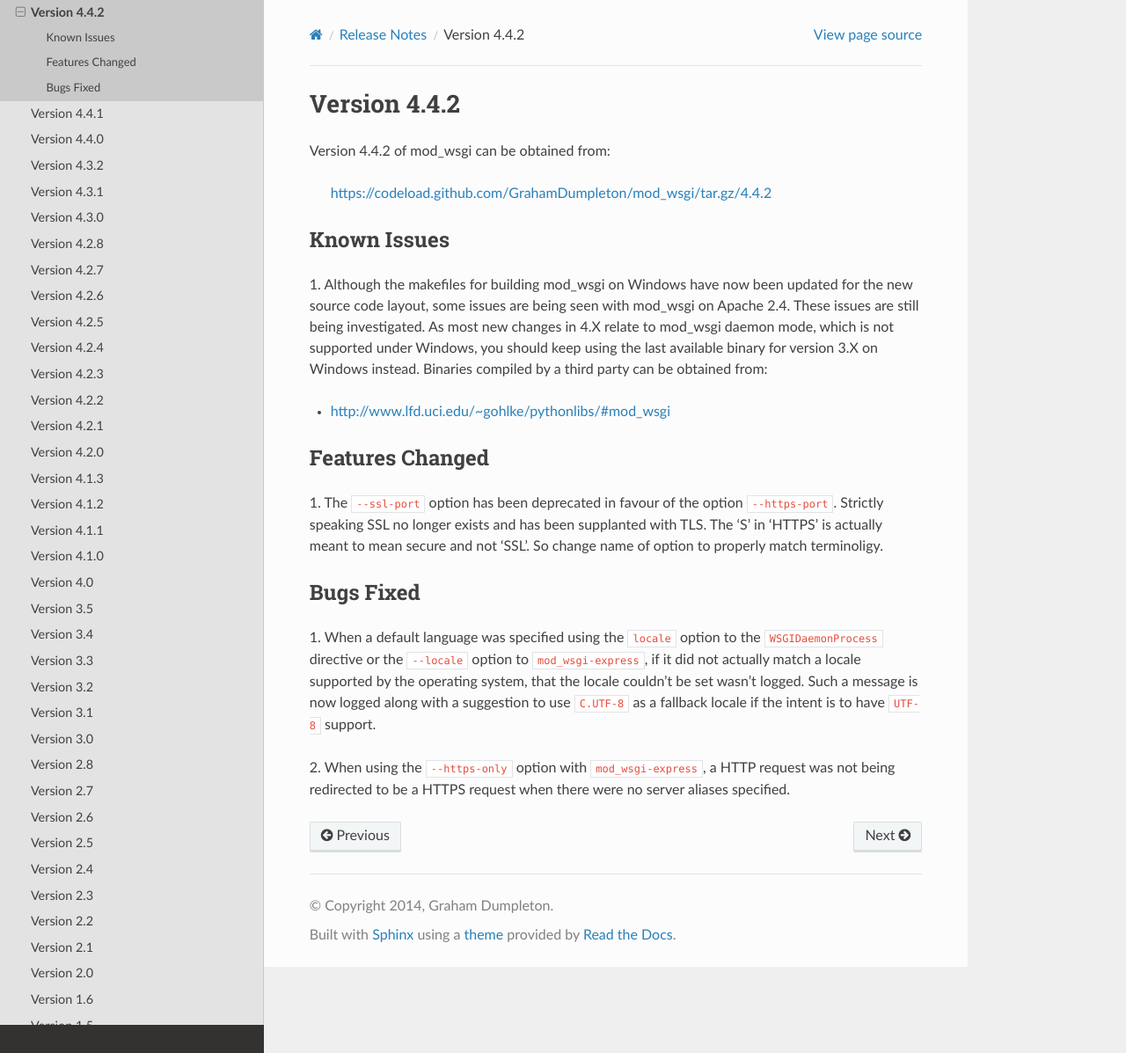
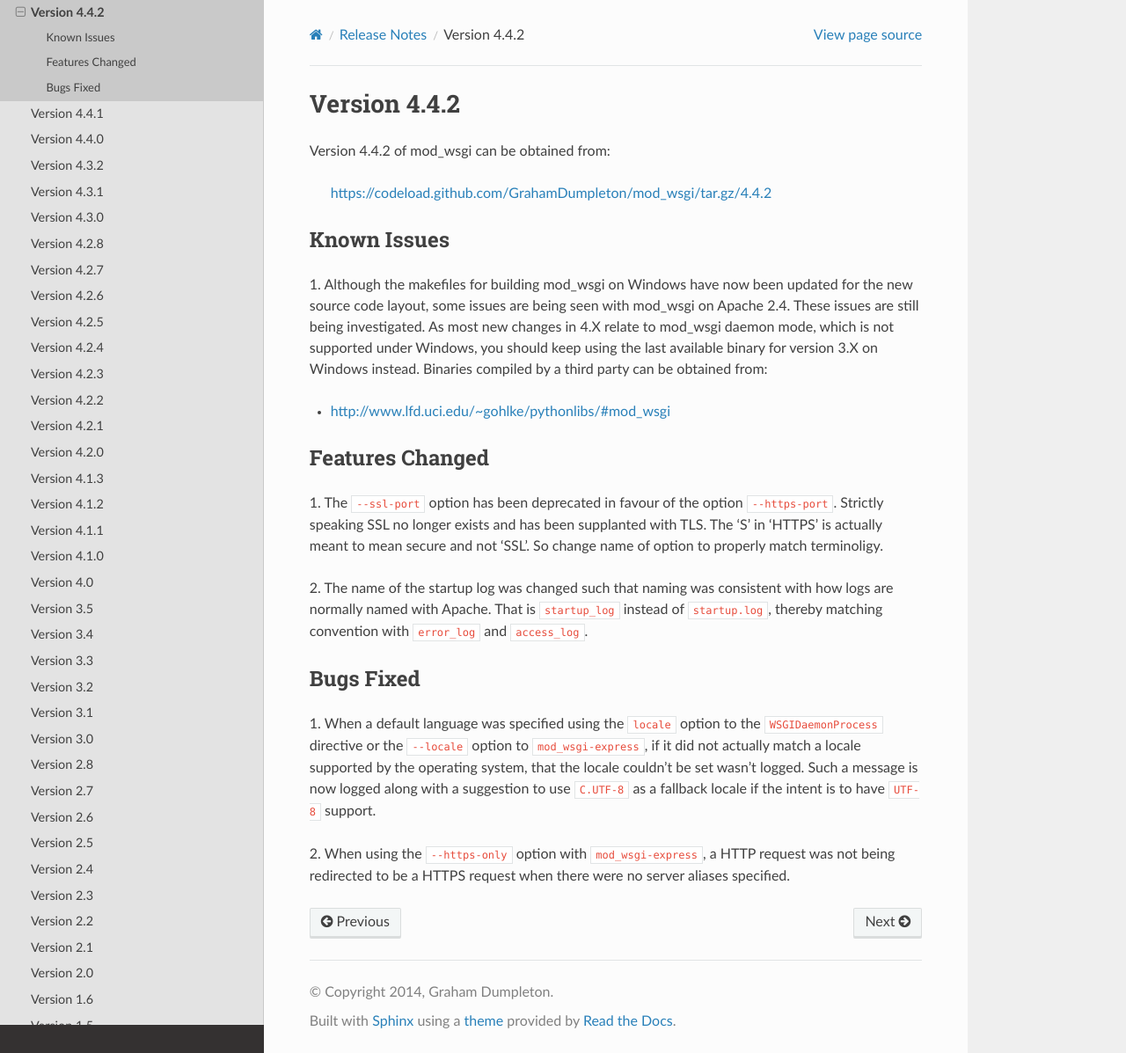
Before and after one commit to GrahamDumpleton/mod_wsgi, a Sphinx documentation site: the page built from docs/release-notes/version-4.4.2.rst, in a window 1280 px wide and 1197 px high. Shown: the whole window at 88% size. Built offline with Sphinx 7.4.7 and the Read the Docs theme 2.0.0, drawn with Linux system fonts in a browser that asks for light colours.

Commit message:
Rename startup log file to be consistent with error and access log file naming.

```diff
--- a/docs/release-notes/version-4.4.2.rst
+++ b/docs/release-notes/version-4.4.2.rst
@@ -27,6 +27,11 @@
 supplanted with TLS. The 'S' in 'HTTPS' is actually meant to mean secure
 and not 'SSL'. So change name of option to properly match terminoligy.
 
+2. The name of the startup log was changed such that naming was consistent
+with how logs are normally named with Apache. That is ``startup_log``
+instead of ``startup.log``, thereby matching convention with ``error_log``
+and ``access_log``.
+
 Bugs Fixed
 ----------
 
--- a/src/server/__init__.py
+++ b/src/server/__init__.py
@@ -2287,7 +2287,7 @@
     if options['startup_log']:
         if not options['log_to_terminal']:
             options['startup_log_file'] = os.path.join(
-                    options['log_directory'], 'startup.log')
+                    options['log_directory'], 'startup_log')
         else:
             options['startup_log_file'] = '/dev/stdout'
 
```
